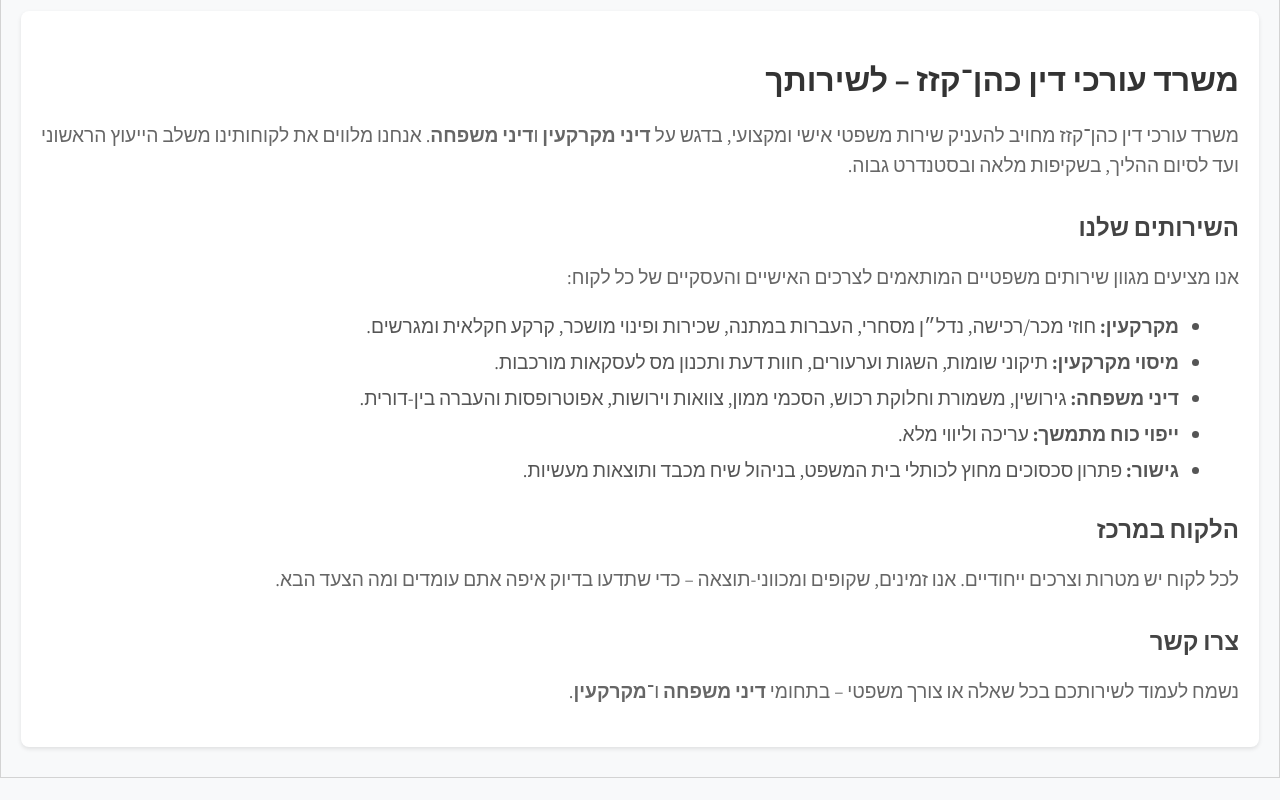
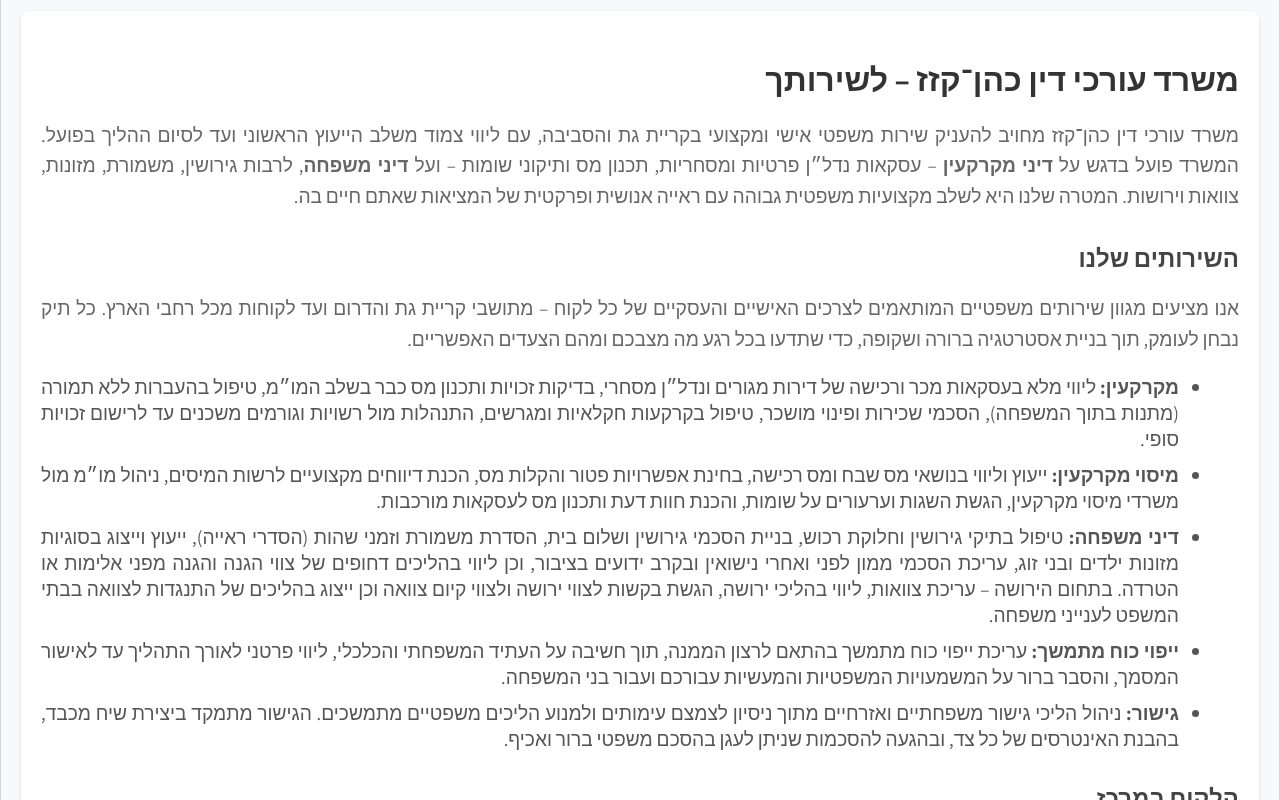
Before and after one commit to hagaicohen/cohenkazaz, an Angular app: page / in a window 1280 px wide. Shown: the part 420-1220 px from the top of the page. Before the commit the page ends 1198 px from the top, so only its background shows below. Built offline with nearby package versions, Linux system fonts and the light colour scheme.

Commit message:
improve SEO 3.11.25 20:44

```diff
--- a/src/app/home/home.component.html
+++ b/src/app/home/home.component.html
@@ -2,33 +2,70 @@
   <h1>משרד עורכי דין כהן־קזז – לשירותך</h1>
 
   <p>
-    משרד עורכי דין כהן־קזז מחויב להעניק שירות משפטי אישי ומקצועי,
-    בדגש על <strong>דיני מקרקעין</strong> ו<strong>דיני משפחה</strong>.
-    אנחנו מלווים את לקוחותינו משלב הייעוץ הראשוני ועד לסיום ההליך, בשקיפות מלאה ובסטנדרט גבוה.
+    משרד עורכי דין כהן־קזז מחויב להעניק שירות משפטי אישי ומקצועי בקריית גת והסביבה,
+    עם ליווי צמוד משלב הייעוץ הראשוני ועד לסיום ההליך בפועל. המשרד פועל בדגש על
+    <strong>דיני מקרקעין</strong> – עסקאות נדל״ן פרטיות ומסחריות, תכנון מס ותיקוני שומות –
+    ועל <strong>דיני משפחה</strong>, לרבות גירושין, משמורת, מזונות, צוואות וירושות.
+    המטרה שלנו היא לשלב מקצועיות משפטית גבוהה עם ראייה אנושית ופרקטית של המציאות
+    שאתם חיים בה.
   </p>
 
   <h2>השירותים שלנו</h2>
   <p>
-    אנו מציעים מגוון שירותים משפטיים המותאמים לצרכים האישיים והעסקיים של כל לקוח:
+    אנו מציעים מגוון שירותים משפטיים המותאמים לצרכים האישיים והעסקיים של כל לקוח –
+    מתושבי קריית גת והדרום ועד לקוחות מכל רחבי הארץ. כל תיק נבחן לעומק, תוך בניית
+    אסטרטגיה ברורה ושקופה, כדי שתדעו בכל רגע מה מצבכם ומהם הצעדים האפשריים.
   </p>
 
   <ul>
-    <li><strong>מקרקעין:</strong> חוזי מכר/רכישה, נדל״ן מסחרי, העברות במתנה, שכירות ופינוי מושכר, קרקע חקלאית ומגרשים.</li>
-    <li><strong>מיסוי מקרקעין:</strong> תיקוני שומות, השגות וערעורים, חוות דעת ותכנון מס לעסקאות מורכבות.</li>
-    <li><strong>דיני משפחה:</strong> גירושין, משמורת וחלוקת רכוש, הסכמי ממון, צוואות וירושות, אפוטרופסות והעברה בין-דורית.</li>
-    <li><strong>ייפוי כוח מתמשך:</strong> עריכה וליווי מלא.</li>
-    <li><strong>גישור:</strong> פתרון סכסוכים מחוץ לכותלי בית המשפט, בניהול שיח מכבד ותוצאות מעשיות.</li>
+    <li>
+      <strong>מקרקעין:</strong>
+      ליווי מלא בעסקאות מכר ורכישה של דירות מגורים ונדל״ן מסחרי, בדיקות זכויות ותכנון מס
+      כבר בשלב המו״מ, טיפול בהעברות ללא תמורה (מתנות בתוך המשפחה), הסכמי שכירות ופינוי מושכר,
+      טיפול בקרקעות חקלאיות ומגרשים, התנהלות מול רשויות וגורמים משכנים עד לרישום זכויות סופי.
+    </li>
+    <li>
+      <strong>מיסוי מקרקעין:</strong>
+      ייעוץ וליווי בנושאי מס שבח ומס רכישה, בחינת אפשרויות פטור והקלות מס,
+      הכנת דיווחים מקצועיים לרשות המיסים, ניהול מו״מ מול משרדי מיסוי מקרקעין,
+      הגשת השגות וערעורים על שומות, והכנת חוות דעת ותכנון מס לעסקאות מורכבות.
+    </li>
+    <li>
+      <strong>דיני משפחה:</strong>
+      טיפול בתיקי גירושין וחלוקת רכוש, בניית הסכמי גירושין ושלום בית, הסדרת
+      משמורת וזמני שהות (הסדרי ראייה), ייעוץ וייצוג בסוגיות מזונות ילדים ובני זוג,
+      עריכת הסכמי ממון לפני ואחרי נישואין ובקרב ידועים בציבור, וכן ליווי בהליכים דחופים של
+      צווי הגנה והגנה מפני אלימות או הטרדה. בתחום הירושה – עריכת צוואות,
+      ליווי בהליכי ירושה, הגשת בקשות לצווי ירושה ולצווי קיום צוואה וכן ייצוג בהליכים של
+      התנגדות לצוואה בבתי המשפט לענייני משפחה.
+    </li>
+    <li>
+      <strong>ייפוי כוח מתמשך:</strong>
+      עריכת ייפוי כוח מתמשך בהתאם לרצון הממנה, תוך חשיבה על העתיד המשפחתי והכלכלי,
+      ליווי פרטני לאורך התהליך עד לאישור המסמך, והסבר ברור על המשמעויות המשפטיות
+      והמעשיות עבורכם ועבור בני המשפחה.
+    </li>
+    <li>
+      <strong>גישור:</strong>
+      ניהול הליכי גישור משפחתיים ואזרחיים מתוך ניסיון לצמצם עימותים ולמנוע הליכים
+      משפטיים מתמשכים. הגישור מתמקד ביצירת שיח מכבד, בהבנת האינטרסים של כל צד,
+      ובהגעה להסכמות שניתן לעגן בהסכם משפטי ברור ואכיף.
+    </li>
   </ul>
 
   <h2>הלקוח במרכז</h2>
   <p>
-    לכל לקוח יש מטרות וצרכים ייחודיים. אנו זמינים, שקופים ומכווני-תוצאה –
-    כדי שתדעו בדיוק איפה אתם עומדים ומה הצעד הבא.
+    לכל לקוח יש מטרות, חששות וסיפור חיים משלו. במשרד כהן־קזז אנו מקפידים על זמינות,
+    שקיפות ומיקוד בתוצאה – בין אם מדובר בעסקת נדל״ן משמעותית ובין אם זהו הליך משפחתי
+    רגיש. אתם מקבלים תמונה מלאה של המצב המשפטי, אפשרויות פעולה ברורות והכוונה מעשית
+    לבחירת הצעד שמתאים לכם.
   </p>
 
   <h2>צרו קשר</h2>
   <p>
-    נשמח לעמוד לשירותכם בכל שאלה או צורך משפטי – בתחומי
-    <strong>דיני משפחה</strong> ו־<strong>מקרקעין</strong>.
+    נשמח לעמוד לשירותכם בכל שאלה או צורך משפטי בתחומי
+    <strong>דיני משפחה</strong>, <strong>גירושין</strong>,
+    <strong>מקרקעין</strong> ו<strong>מיסוי מקרקעין</strong>.
+    ניתן לתאם פגישה טלפונית או פרונטלית במשרדנו בקריית גת, או להשאיר פרטים בדף יצירת הקשר.
   </p>
 </div>
--- a/src/app/services/services.component.html
+++ b/src/app/services/services.component.html
@@ -3,40 +3,49 @@
   <p>
     משרד עורכי דין כהן־קזז מתמחה בליווי אישי ומקצועי בתחומי
     <strong>דיני מקרקעין ונדל״ן</strong> ו־<strong>דיני משפחה וירושה</strong>,
-    משלב הייעוץ הראשוני ועד לסיום ההליך.
+    משלב הייעוץ הראשוני ועד לסיום ההליך בפועל. אנו משלבים ניסיון פרקטי, היכרות מעמיקה
+    עם רשויות וערכאות שיפוטיות וראייה אנושית של הצרכים האישיים והמשפחתיים של כל לקוח.
   </p>
 
   <ul>
     <li id="real-estate">
       <h2>מקרקעין ומיסוי מקרקעין</h2>
       <p>
-        ליווי מלא בעסקאות נדל״ן: חוזי מכר ורכישה (כולל דירות חדשות), נדל״ן מסחרי, קרקע חקלאית,
-        העברות ללא תמורה, רישומי זכויות. טיפול ב<strong>מס שבח</strong> ו<strong>מס רכישה</strong>,
-        השגות/ערעורים ותכנון מס לעסקאות מורכבות.
+        ליווי מלא בעסקאות נדל״ן – דירות מגורים (חדשות ויד שנייה), נדל״ן מסחרי, מגרשים וקרקע חקלאית –
+        כולל בדיקות זכויות ותכנון מס כבר בשלב המו״מ, ניסוח ובדיקת חוזי מכר ורכישה, העברות ללא תמורה
+        (מתנות בתוך המשפחה) ורישומי זכויות מול לשכת רישום המקרקעין, חברות משכנות וגופים מוסדיים.
+        טיפול ב<strong>מס שבח</strong> ו<strong>מס רכישה</strong>, בחינת פטורים והקלות,
+        הכנת דיווחים, ניהול השגות וערעורים ותכנון מס לעסקאות מורכבות כדי לצמצם חשיפה מיותרת.
       </p>
     </li>
 
     <li id="family-law">
       <h2>דיני משפחה וירושה</h2>
       <p>
-        ייעוץ וייצוג בגירושין, משמורת ומזונות, חלוקת רכוש, הסכמי ממון וחיים משותפים,
-        צוואות וירושות, אפוטרופסות, העברה בין-דורית ו<strong>ייפוי כוח מתמשך</strong>.
-        דגש על רגישות, יעילות ופתרונות בהסכמה כשאפשר.
+        ייעוץ וייצוג בהליכי גירושין, משמורת ומזונות, חלוקת רכוש בין בני זוג, עריכת הסכמי ממון וחיים
+        משותפים לזוגות נשואים וידועים בציבור, וכן ליווי בליווי הליכים דחופים של צווי הגנה וצווי הרחקה
+        במקרים של אלימות, איום או הטרדה בתוך המשפחה. בתחום הירושה – עריכת צוואות מותאמות אישית,
+        ליווי בהליכי ירושה והגשת בקשות לצווי ירושה ולצווי קיום צוואה, וכן ייצוג בהליכים של התנגדות לצוואה
+        כאשר מתעוררות מחלוקות במשפחה לגבי תוקף הצוואה או נסיבות עריכתה. בכל תיק מושם דגש על רגישות,
+        יעילות וניסיון להגיע להסכמות כאשר הדבר אפשרי.
       </p>
     </li>
 
     <li id="mediation">
       <h2>גישור</h2>
       <p>
-        גישור משפחתי/עסקי למניעת התדיינויות מיותרות – תהליך מובנה וחסוי, שמוביל להסכמות מעשיות
-        ושומר על מערכת היחסים.
+        גישור משפחתי ועסקי כמסלול חלופי לניהול סכסוכים בבתי המשפט – הליך מובנה, חסוי ומונחה,
+        שמטרתו להגיע להסכמות מעשיות בתוך זמן סביר ובעלות נמוכה יותר. הגישור מאפשר לשמור על מערכת
+        היחסים ככל האפשר, במיוחד כאשר מדובר בבני משפחה, שותפים עסקיים או שכנים שימשיכו להיפגש גם לאחר סיום הסכסוך.
       </p>
     </li>
 
     <li id="civil-other">
       <h2>נושאים אזרחיים נוספים</h2>
       <p>
-        ייעוץ וייצוג בנושאים אזרחיים משלימים בהתאם לצורך (חוזים, תביעות אזרחיות ועוד).
+        ייעוץ וייצוג בנושאים אזרחיים משלימים בהתאם לצורך – ניסוח ובדיקת חוזים,
+        סכסוכים כספיים ותביעות אזרחיות, חובות והסכמי פשרה, תוך בחינת ההיבטים המשפטיים
+        והכלכליים יחד, כדי להגיע לפתרון המאזן בין סיכון, עלות ותוצאה.
       </p>
     </li>
   </ul>
```
